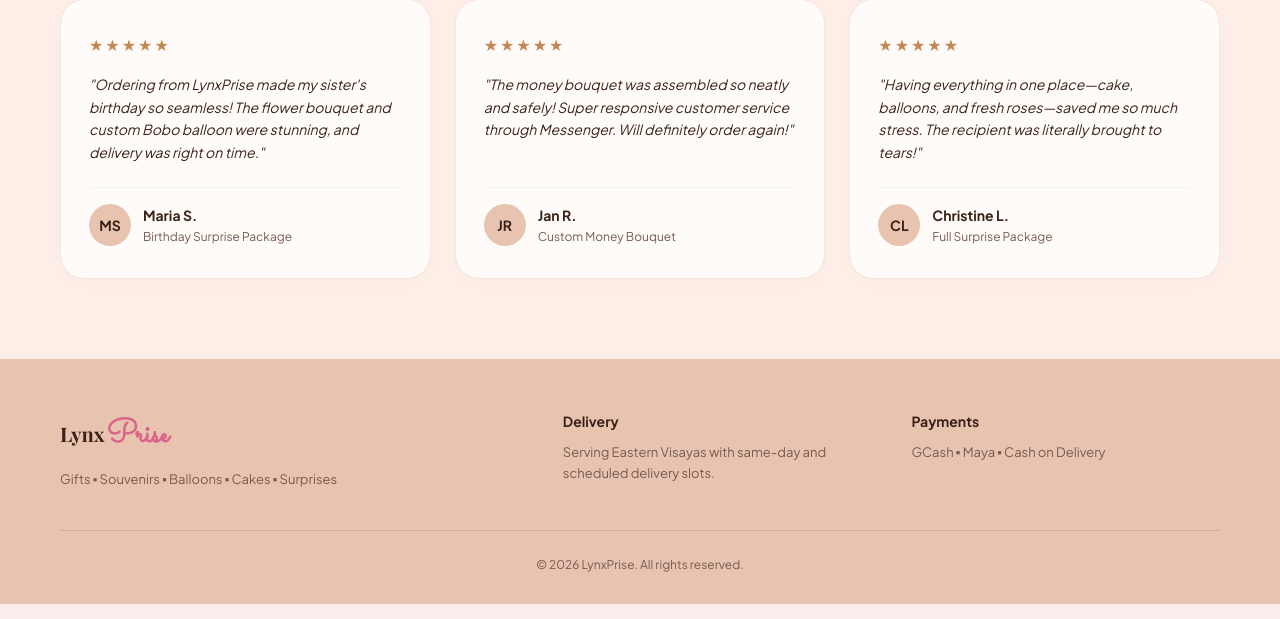
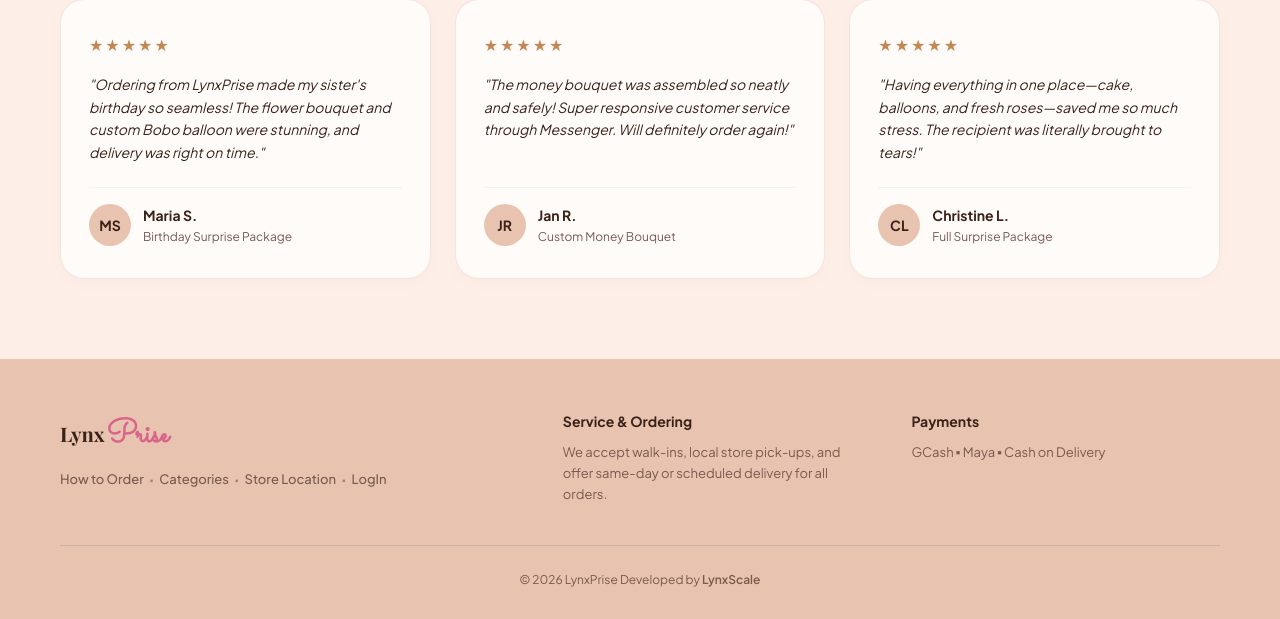
Before and after one commit to LynxPrise/GiftStore, a PHP site: page / in a window 1280 px wide. Shown: the part 2238-2857 px from the top of the page. Run offline with PHP 8.4, Linux system fonts and the light colour scheme; data that the repository does not hold is empty; some web fonts are replaced.

Commit message:
footer fixed

```diff
--- a/index.php
+++ b/index.php
@@ -545,6 +545,37 @@ try {
       padding-top: 24px;
       font-size: 12px;
     }
+    /* .lp-footer-bottom {
+      display: flex;
+      justify-content: space-between;
+      align-items: center;
+      flex-wrap: wrap;
+      gap: 10px;
+      padding-top: 16px;
+      border-top: 1px solid rgba(0, 0, 0, 0.08); /* Optional subtle divider line */
+      /* font-size: 13px;
+      color: var(--text-muted);
+    }  */
+
+    .developer-credit a {
+      color: inherit;
+      font-weight: 600;
+      text-decoration: none;
+      transition: color 0.2s ease;
+    }
+
+    .developer-credit a:hover {
+      color: #d85c83; /* Matching LynxPrise brand accent */
+      text-decoration: underline;
+    }
+
+    @media (max-width: 576px) {
+      .lp-footer-bottom {
+        flex-direction: column;
+        text-align: center;
+      }
+    }
+
 
     /* Responsive Design */
    @media (max-width: 900px) {
@@ -572,6 +603,35 @@ try {
         font-size: 48px;
       }
     }
+
+    .lp-footer-nav {
+      margin-top: 8px;
+      font-size: 13px;
+      color: var(--text-muted);
+      display: flex;
+      align-items: center;
+      gap: 6px;
+      flex-wrap: wrap; /* Allows wrapping cleanly on smaller mobile screens */
+    }
+
+    .lp-footer-nav a {
+      color: inherit;
+      text-decoration: none;
+      font-weight: 500;
+      transition: color 0.2s ease, opacity 0.2s ease;
+    }
+
+    /* Hover state for interactive feel */
+    .lp-footer-nav a:hover {
+      color: #d85c83; /* Your primary brand pink */
+      text-decoration: underline;
+    }
+
+    .lp-footer-nav .dot {
+      opacity: 0.6;
+      font-size: 10px;
+    }
+
   </style>
 </head>
 <body>
@@ -774,11 +834,21 @@ try {
       <div class="lp-footer-grid">
         <div>
           <a href="#" class="lp-logo" style="font-size: 20px;">Lynx<span>Prise</span></a>
-          <p style="margin-top: 8px;">Gifts ▪ Souvenirs ▪ Balloons ▪ Cakes ▪ Surprises</p>
+            <nav class="lp-footer-nav">
+              <a href="#how-it-works">How to Order</a>
+              <span class="dot">▪</span>
+              <a href="#categories">Categories</a>
+              <span class="dot">▪</span>
+
+              <a href="https://www.google.com/maps/search/?api=1&query=10.76498,124.91874" target="_blank" rel="noopener noreferrer">Store Location</a>
+              <span class="dot">▪</span>
+              <a href="U_Login.php">LogIn</a>
+
+            </nav>
         </div>
         <div class="lp-footer-col">
-          <h5>Delivery</h5>
-          <p>Serving Eastern Visayas with same-day and scheduled delivery slots.</p>
+          <h5>Service & Ordering</h5>
+          <p>We accept walk-ins, local store pick-ups, and offer same-day or scheduled delivery for all orders.</p>
         </div>
         <div class="lp-footer-col">
           <h5>Payments</h5>
@@ -789,7 +859,10 @@ try {
 
 
       <div class="lp-footer-bottom">
-        &copy; 2026 LynxPrise. All rights reserved.
+        <span>&copy; 2026 LynxPrise</span>
+        <span class="developer-credit">
+          Developed by <a href="https://lynx-funnel-tau.vercel.app" target="_blank" rel="noopener noreferrer">LynxScale</a>
+        </span>
       </div>
     </div>
   </footer>
```
